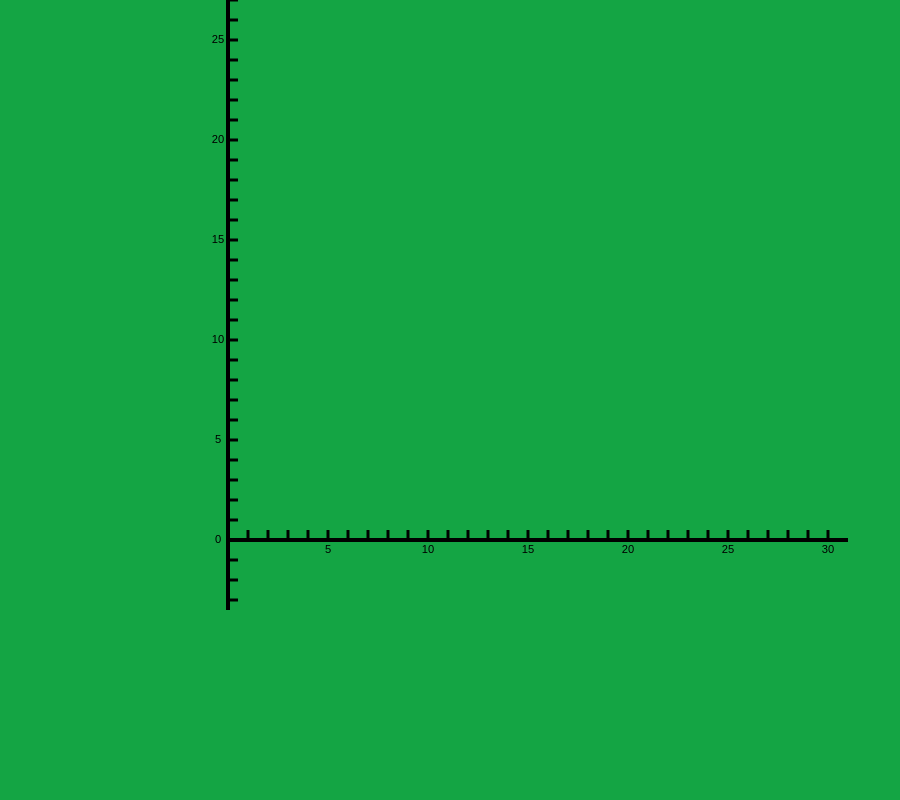
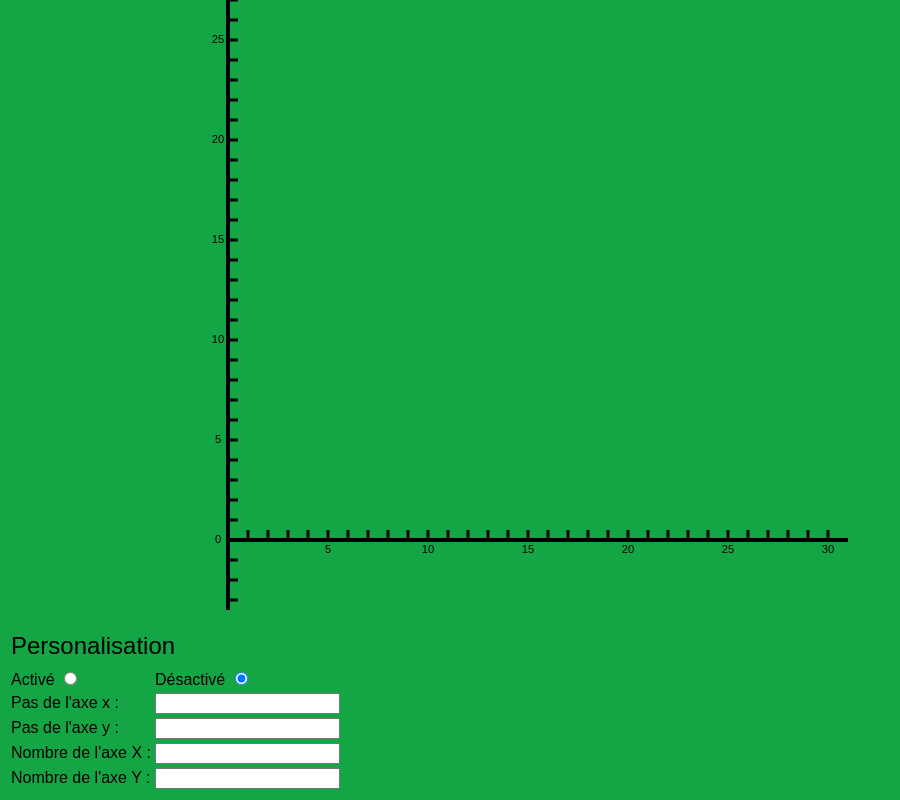
Before and after one commit to lpenaud/puit_canadien, a plain HTML site: page client/PageGraph.html in a window 1280 px wide. Shown: the part 381-1181 px from the top of the page, without its empty margins (0-900 px from the left). Before the commit the page ends 1013 px from the top, so only its background shows below. Drawn offline with Linux system fonts and the light colour scheme.

Commit message:
Ajout d'un tableau et d'éléments de formulaire sur le document

```diff
--- a/client/PageGraph.html
+++ b/client/PageGraph.html
@@ -22,7 +22,38 @@
 </div>
 
 
-<canvas width='650' height='710' style='margin-left:200px;'></canvas>
+<canvas width='650' height='705' style='margin-left:200px;'></canvas>
+
+
+<table id='future'>
+    <thead>
+            <tr>
+                <td colspan='2'><h2>Personalisation</h2></td>
+            </tr>
+            <tr>
+                <td>Activé <input type="radio" name="perso" id='custom'/></td>
+                <td>Désactivé <input type="radio" name="perso" id="normal" checked/></td>
+            </tr>
+    </thead>
+    <tbody>
+        <tr>
+            <td>Pas de l'axe x :</td>
+            <td><input type="number" id="stepX"/></td>
+        </tr>
+        <tr>
+            <td>Pas de l'axe y :</td>
+            <td><input type="number" id="stepY"/></td>
+        </tr>
+        <tr>
+            <td>Nombre de l'axe X :</td>
+            <td><input type="number" id="numberX"/></td>
+        </tr>
+        <tr>
+            <td>Nombre de l'axe Y :</td>
+            <td><input type="number" id="numberY"/></td>
+        </tr>
+    </tbody>
+</table>
 
 <script src="Jquery/jquery-1.12.0.min.js"></script>
 <script src="Jquery/jcanvas.min.js"></script>
```
